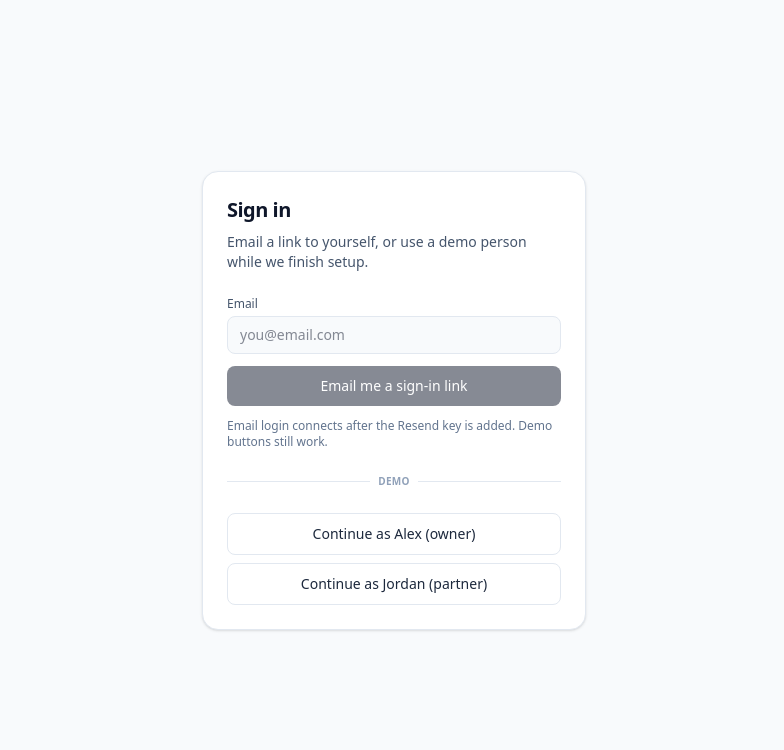
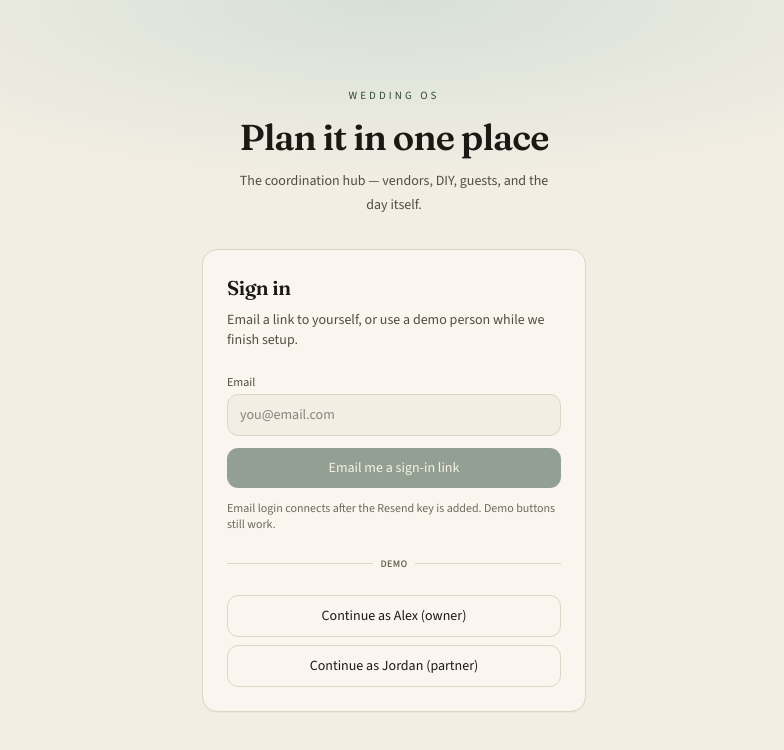
Before and after one commit to indiaroseclifton/wedding-os, a Next.js app in the folder web/: page /login in a window 1280 px wide. Shown: the top 750 px of the page, without its empty margins (246-1030 px from the left). Built offline with nearby package versions, Linux system fonts and the light colour scheme; no server answers.

Commit message:
Give Wedding OS a paper, ink, and moss identity
Fraunces for titles, Source Sans for body. Warm paper instead
of slate. Moss on sign-in, This week, and the guest RSVP.
The rest of the rooms pick up the same neutrals.

```diff
--- a/web/src/app/(auth)/login/LoginForm.tsx
+++ b/web/src/app/(auth)/login/LoginForm.tsx
@@ -56,11 +56,26 @@ export function LoginForm({ emailReady }: { emailReady: boolean }) {
   }
 
   return (
-    <div className="flex min-h-screen items-center justify-center bg-slate-50 px-4">
-      <div className="w-full max-w-sm space-y-6 rounded-2xl border border-slate-200 bg-white p-6 shadow-sm">
+    <div className="relative flex min-h-screen flex-col items-center justify-center overflow-hidden bg-paper px-4 py-12">
+      <div
+        aria-hidden
+        className="pointer-events-none absolute inset-x-0 top-0 h-48 bg-[radial-gradient(ellipse_at_top,_#d7e0d6_0%,_transparent_70%)]"
+      />
+      <div className="relative w-full max-w-sm">
+        <p className="text-center text-[11px] font-medium uppercase tracking-[0.28em] text-moss">
+          Wedding OS
+        </p>
+        <h1 className="mt-3 text-center font-serif text-4xl tracking-tight text-ink">
+          Plan it in one place
+        </h1>
+        <p className="mx-auto mt-3 max-w-xs text-center text-sm leading-6 text-ink-soft">
+          The coordination hub — vendors, DIY, guests, and the day itself.
+        </p>
+
+        <div className="mt-8 space-y-6 rounded-xl border border-line bg-surface p-6 shadow-[0_1px_0_rgba(28,25,21,0.04)]">
           <div>
-          <h1 className="text-xl font-semibold tracking-tight">Sign in</h1>
-          <p className="mt-2 text-sm text-slate-600">
+            <h2 className="font-serif text-xl text-ink">Sign in</h2>
+            <p className="mt-2 text-sm text-ink-soft">
               {verify
                 ? "Check your email for a sign-in link. It may take a minute."
                 : "Email a link to yourself, or use a demo person while we finish setup."}
@@ -68,12 +83,12 @@ export function LoginForm({ emailReady }: { emailReady: boolean }) {
           </div>
 
           {verify ? (
-          <p className="rounded-lg bg-emerald-50 px-3 py-2 text-sm text-emerald-800">
+            <p className="rounded-lg bg-moss-soft px-3 py-2 text-sm text-moss">
               Link sent. Open it on this device.
             </p>
           ) : (
             <form action={onEmail} className="space-y-3">
-            <label className="block text-xs font-medium text-slate-600">
+              <label className="block text-xs font-medium text-ink-soft">
                 Email
                 <input
                   type="email"
@@ -81,18 +96,18 @@ export function LoginForm({ emailReady }: { emailReady: boolean }) {
                   required
                   disabled={!emailReady || sending}
                   placeholder="you@email.com"
-                className="mt-1 w-full rounded-lg border border-slate-200 px-3 py-2 text-sm text-slate-900 outline-none ring-slate-900 focus:ring-2 disabled:bg-slate-50"
+                  className="mt-1 w-full rounded-lg border border-line bg-surface px-3 py-2.5 text-sm text-ink outline-none focus:border-moss focus:ring-2 focus:ring-moss/20 disabled:bg-paper"
                 />
               </label>
               <button
                 type="submit"
                 disabled={!emailReady || sending}
-              className="flex w-full items-center justify-center rounded-lg bg-slate-900 px-4 py-2.5 text-sm font-medium text-white hover:bg-slate-800 disabled:opacity-50"
+                className="flex w-full items-center justify-center rounded-lg bg-moss px-4 py-2.5 text-sm font-medium text-moss-fg hover:bg-moss/90 disabled:opacity-50"
               >
                 {sending ? "Sending…" : "Email me a sign-in link"}
               </button>
               {!emailReady && (
-              <p className="text-xs text-slate-500">
+                <p className="text-xs text-muted">
                   Email login connects after the Resend key is added. Demo buttons still work.
                 </p>
               )}
@@ -101,10 +116,10 @@ export function LoginForm({ emailReady }: { emailReady: boolean }) {
 
           <div className="relative">
             <div className="absolute inset-0 flex items-center">
-            <div className="w-full border-t border-slate-200" />
+              <div className="w-full border-t border-line" />
             </div>
             <div className="relative flex justify-center">
-            <span className="bg-white px-2 text-[10px] font-semibold uppercase tracking-wide text-slate-400">
+              <span className="bg-surface px-2 text-[10px] font-semibold uppercase tracking-wide text-muted">
                 Demo
               </span>
             </div>
@@ -117,13 +132,14 @@ export function LoginForm({ emailReady }: { emailReady: boolean }) {
                 type="button"
                 disabled={!!loadingId}
                 onClick={() => signInDemo(user)}
-              className="flex w-full items-center justify-center rounded-lg border border-slate-200 bg-white px-4 py-2.5 text-sm font-medium text-slate-800 hover:bg-slate-50 disabled:opacity-50"
+                className="flex w-full items-center justify-center rounded-lg border border-line bg-surface px-4 py-2.5 text-sm font-medium text-ink hover:bg-paper disabled:opacity-50"
               >
                 {loadingId === user.userId ? "Signing in…" : user.label}
               </button>
             ))}
           </div>
-        {error && <p className="text-xs text-rose-600">{error}</p>}
+          {error && <p className="text-xs text-clay">{error}</p>}
+        </div>
       </div>
     </div>
   );
--- a/web/src/app/(auth)/login/page.tsx
+++ b/web/src/app/(auth)/login/page.tsx
@@ -6,7 +6,7 @@ export default function LoginPage() {
   return (
     <Suspense
       fallback={
-        <div className="flex min-h-screen items-center justify-center bg-slate-50 text-sm text-slate-500">
+        <div className="flex min-h-screen items-center justify-center bg-paper text-sm text-muted">
           Loading…
         </div>
       }
--- a/web/src/app/globals.css
+++ b/web/src/app/globals.css
@@ -1,16 +1,75 @@
 @import "tailwindcss";
 
+@theme {
+  --color-paper: #f3eee4;
+  --color-surface: #faf6ef;
+  --color-ink: #1c1915;
+  --color-ink-soft: #534c41;
+  --color-muted: #6f6759;
+  --color-line: #ddd4c4;
+  --color-moss: #2f4a3a;
+  --color-moss-fg: #f3eee4;
+  --color-moss-soft: #e4ebe4;
+  --color-clay: #8b4336;
+
+  --color-slate-50: #f3eee4;
+  --color-slate-100: #ebe4d6;
+  --color-slate-200: #ddd4c4;
+  --color-slate-300: #c9beab;
+  --color-slate-400: #9a907f;
+  --color-slate-500: #6f6759;
+  --color-slate-600: #534c41;
+  --color-slate-700: #3a342c;
+  --color-slate-800: #2a251f;
+  --color-slate-900: #1c1915;
+  --color-white: #faf6ef;
+
+  --color-emerald-50: #e4ebe4;
+  --color-emerald-800: #2f4a3a;
+  --color-rose-50: #f3e4df;
+  --color-rose-600: #8b4336;
+  --color-rose-700: #7a382d;
+  --color-rose-800: #6a3028;
+  --color-rose-900: #5a2822;
+  --color-amber-50: #f3ead4;
+  --color-amber-800: #6b4e1e;
+  --color-amber-900: #4e3a16;
+
+  --font-sans: var(--font-source), "Source Sans 3", ui-sans-serif, system-ui, sans-serif;
+  --font-serif: var(--font-fraunces), "Fraunces", ui-serif, Georgia, serif;
+  --radius-lg: 0.7rem;
+  --radius-xl: 0.95rem;
+}
+
 :root {
-  --background: #f8fafc;
-  --foreground: #0f172a;
+  --background: #f3eee4;
+  --foreground: #1c1915;
+}
+
+html {
+  background: var(--color-paper);
 }
 
 body {
-  background: var(--background);
-  color: var(--foreground);
-  font-family: ui-sans-serif, system-ui, -apple-system, BlinkMacSystemFont, "Segoe UI",
-    sans-serif;
+  background: var(--color-paper);
+  color: var(--color-ink);
+  font-family: var(--font-sans);
   overflow-x: hidden;
+}
+
+@layer base {
+  button:not(:disabled),
+  [role="button"]:not(:disabled) {
+    cursor: pointer;
+  }
+
+  h1,
+  h2,
+  .font-display {
+    font-family: var(--font-serif);
+    font-weight: 520;
+    letter-spacing: -0.02em;
+  }
 }
 
 @media print {
--- a/web/src/app/layout.tsx
+++ b/web/src/app/layout.tsx
@@ -1,16 +1,29 @@
 import type { Metadata, Viewport } from "next";
+import { Fraunces, Source_Sans_3 } from "next/font/google";
 import "./globals.css";
+
+const fraunces = Fraunces({
+  subsets: ["latin"],
+  variable: "--font-fraunces",
+  display: "swap",
+});
+
+const sourceSans = Source_Sans_3({
+  subsets: ["latin"],
+  variable: "--font-source",
+  display: "swap",
+});
 
 export const metadata: Metadata = {
   title: "Wedding OS",
-  description: "Collaboration-first wedding planning",
+  description: "The coordination hub for the wedding you’re actually throwing — hire or DIY.",
 };
 
 export const viewport: Viewport = {
   width: "device-width",
   initialScale: 1,
   viewportFit: "cover",
-  themeColor: "#ffffff",
+  themeColor: "#f3eee4",
 };
 
 export default function RootLayout({
@@ -19,10 +32,8 @@ export default function RootLayout({
   children: React.ReactNode;
 }>) {
   return (
-    <html lang="en">
-      <body className="min-h-screen bg-slate-50 text-slate-900 antialiased">
-        {children}
-      </body>
+    <html lang="en" className={`${fraunces.variable} ${sourceSans.variable}`}>
+      <body className="min-h-screen bg-paper font-sans text-ink antialiased">{children}</body>
     </html>
   );
 }
--- a/web/src/components/layout/AppNav.tsx
+++ b/web/src/components/layout/AppNav.tsx
@@ -210,11 +210,11 @@ export function AppNav({
       <header className="sticky top-0 z-30 border-b border-slate-200 bg-white/95 backdrop-blur print:hidden">
         <div className="mx-auto flex max-w-6xl items-center justify-between gap-3 px-4 py-3">
           <Link href="/dashboard" className="min-w-0">
-            <p className="truncate text-sm font-semibold tracking-tight">
+            <p className="truncate font-serif text-base tracking-tight text-ink">
               {weddingName || "Wedding OS"}
             </p>
             {weddingDate && (
-              <p className="text-[11px] text-slate-500">{formatNavDate(weddingDate)}</p>
+              <p className="text-[11px] text-muted">{formatNavDate(weddingDate)}</p>
             )}
           </Link>
           <div className="flex items-center gap-2">
@@ -292,7 +292,7 @@ export function AppNav({
                 <Link
                   href={tab.href}
                   className={`flex flex-col items-center gap-0.5 py-2 text-[10px] font-medium ${
-                    on ? "text-slate-900" : "text-slate-500"
+                    on ? "text-moss" : "text-muted"
                   }`}
                 >
                   <Icon name={tab.icon} />
--- a/web/src/components/ui/EmptyState.tsx
+++ b/web/src/components/ui/EmptyState.tsx
@@ -24,7 +24,7 @@ export function EmptyState({
           {primaryHref && primaryLabel ? (
             <Link
               href={primaryHref}
-              className="inline-flex w-full items-center justify-center rounded-lg bg-slate-900 px-3 py-2.5 text-sm font-medium text-white hover:bg-slate-800 sm:w-auto"
+              className="inline-flex w-full items-center justify-center rounded-lg bg-moss px-3 py-2.5 text-sm font-medium text-moss-fg hover:bg-moss/90 sm:w-auto"
             >
               {primaryLabel}
             </Link>
```
Also changed, not shown: web/src/app/(app)/dashboard/page.tsx (+28 -27 lines), web/src/app/w/[token]/page.tsx (+24 -24 lines), web/src/app/w/[token]/rsvp/page.tsx (+27 -27 lines), 1 other file (tests, documents, lock files or other folders). Lines whose indentation alone changed are shown as unchanged.
